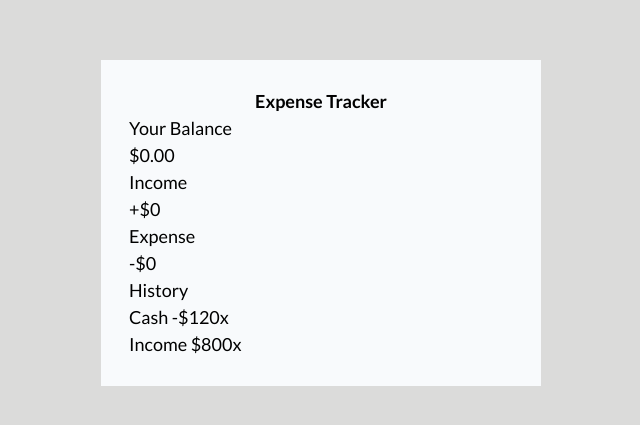
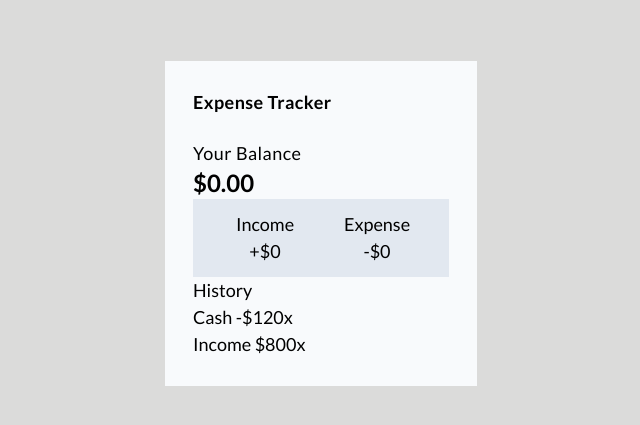
Before and after one commit to Lu-Smith/vue_expense_tracker, a Vue app: page / in a window 1280 px wide. Shown: the part 177-602 px from the top of the page, without its empty margins (319-959 px from the left). Built offline with nearby package versions, Linux system fonts and the light colour scheme.

Commit message:
Updated styling

```diff
--- a/src/App.vue
+++ b/src/App.vue
@@ -1,8 +1,8 @@
 <template>
   <div
-  class="w-full p-7 bg-slate-50 flex items-center flex-col justify-start">
+  class="w-full p-7 bg-slate-50 flex items-start flex-col justify-center">
     <Header />
-    <div class="container w-96">
+    <div class="">
       <Balance />
       <IncomeExpenses />
       <TransactionList />
--- a/src/components/Balance.vue
+++ b/src/components/Balance.vue
@@ -1,4 +1,4 @@
 <template>
-    <h4>Your Balance</h4>
-    <h2 id="balance">$0.00</h2>
+    <h4 class="tracking-wide mt-6">Your Balance</h4>
+    <h2 id="balance" class="font-semibold text-2xl">$0.00</h2>
 </template>
--- a/src/components/Header.vue
+++ b/src/components/Header.vue
@@ -1,3 +1,3 @@
 <template>
-    <h2 class="font-semibold text-left">Expense Tracker</h2>
+    <h2 class="font-semibold tracking-wide">Expense Tracker</h2>
 </template>
--- a/src/components/IncomeExpenses.vue
+++ b/src/components/IncomeExpenses.vue
@@ -1,10 +1,10 @@
 <template>
-    <div class="inc-exp-container">
-        <div>
+    <div class="flex items-center flex-row justify-center gap-4 bg-slate-200 py-3 px-6">
+        <div class="flex items-center flex-col justify-center w-24">
             <h4>Income</h4>
             <p id="money-plus" class="money plus">+$0</p>
         </div>
-        <div>
+        <div class="flex items-center flex-col justify-center w-24 ">
             <h4>Expense</h4>
             <p id="money-minus" class="money minus">-$0</p>
         </div>
```
